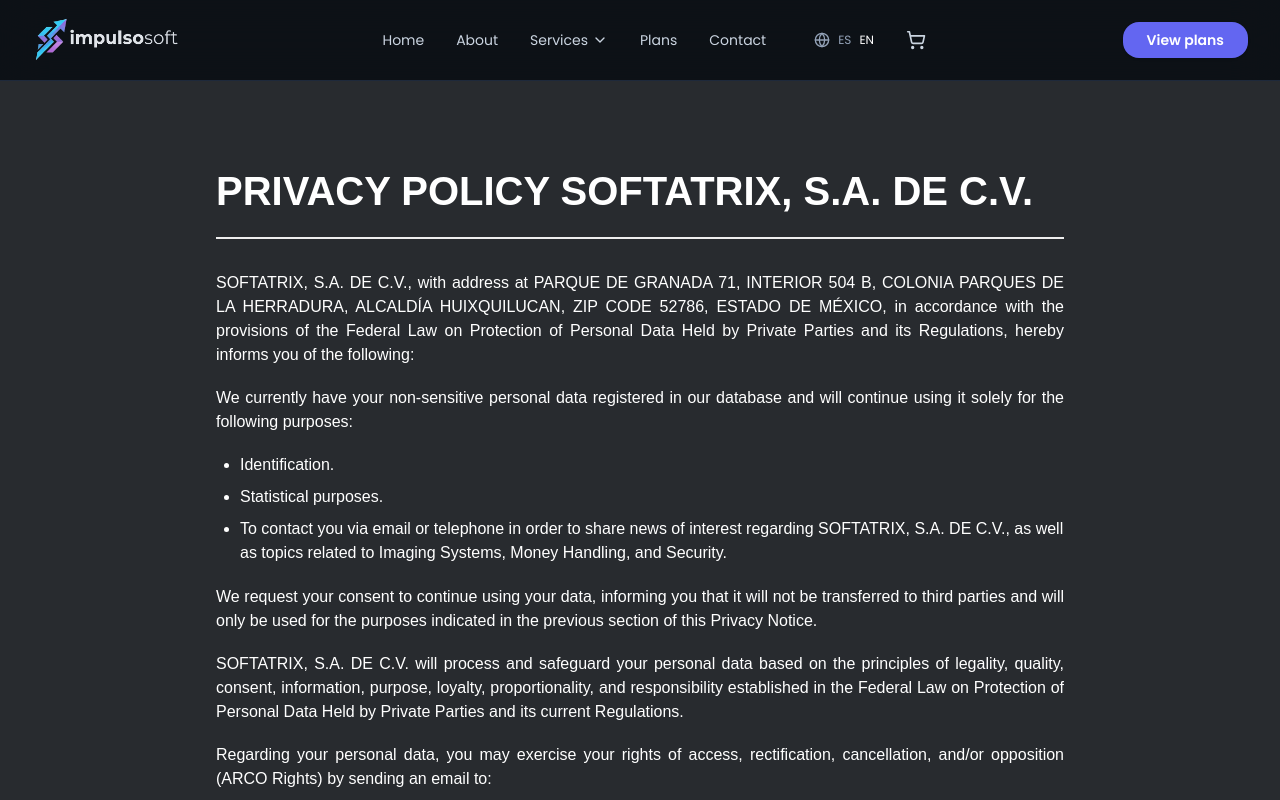
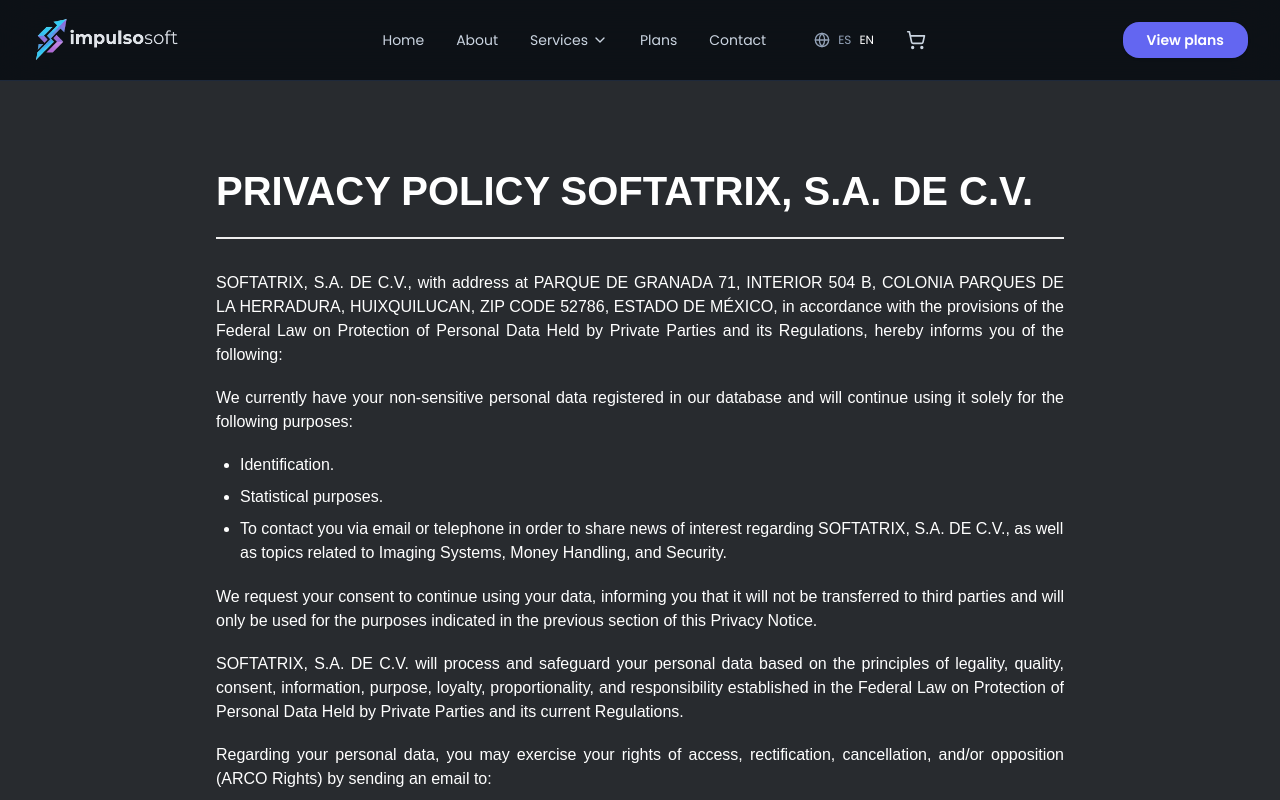
Before and after one commit to JaknetProyectos/impulsoft, a Next.js app: page /en/legal/privacidad in a window 1280 px wide. Shown: the top 800 px of the page. Built offline with nearby package versions, Linux system fonts and the light colour scheme.

Commit message:
Quitar alcaldia

```diff
--- a/package.json
+++ b/package.json
@@ -24,7 +24,6 @@
     "i18next-browser-languagedetector": "^8.2.1",
     "i18next-http-backend": "^4.0.0",
     "lucide-react": "^0.475.0",
-    "marked": "^18.0.3",
     "next": "15.3.7",
     "next-intl": "^4.11.0",
     "react": "^18.3.1",
--- a/src/app/[locale]/legal/privacidad/page.tsx
+++ b/src/app/[locale]/legal/privacidad/page.tsx
@@ -30,7 +30,7 @@
 
                     <p>
                         SOFTATRIX, S.A. DE C.V., con domicilio en PARQUE DE GRANADA 71, INTERIOR
-                        504 B, COLONIA PARQUES DE LA HERRADURA, ALCALDÍA HUIXQUILUCAN, C.P. 52786,
+                        504 B, COLONIA PARQUES DE LA HERRADURA,  HUIXQUILUCAN, C.P. 52786,
                         ESTADO DE MÉXICO, de conformidad con lo dispuesto en la Ley Federal de
                         Protección de Datos Personales en Posesión de los Particulares y su
                         Reglamento, hace de su conocimiento lo siguiente:
@@ -398,7 +398,7 @@
 
                     <p>
                         SOFTATRIX, S.A. DE C.V., with address at PARQUE DE GRANADA 71, INTERIOR
-                        504 B, COLONIA PARQUES DE LA HERRADURA, ALCALDÍA HUIXQUILUCAN, ZIP CODE
+                        504 B, COLONIA PARQUES DE LA HERRADURA,  HUIXQUILUCAN, ZIP CODE
                         52786, ESTADO DE MÉXICO, in accordance with the provisions of the Federal
                         Law on Protection of Personal Data Held by Private Parties and its
                         Regulations, hereby informs you of the following:
--- a/src/app/[locale]/legal/reembolsos/page.tsx
+++ b/src/app/[locale]/legal/reembolsos/page.tsx
@@ -3,7 +3,6 @@
 import { useLocale } from "next-intl";
 import Header from "@/components/Header";
 import Footer from "@/components/Footer";
-import { marked } from "marked"
 
 
 function LegalEs() {
@@ -181,7 +180,7 @@
 
                     <p>
                         <strong>Domicilio:</strong> PARQUE DE GRANADA 71, INTERIOR 504 B, COLONIA
-                        PARQUES DE LA HERRADURA, ALCALDÍA HUIXQUILUCAN, C.P. 52786, ESTADO DE
+                        PARQUES DE LA HERRADURA,  HUIXQUILUCAN, C.P. 52786, ESTADO DE
                         MÉXICO
                     </p>
 
@@ -367,7 +366,7 @@
 
                     <p>
                         <strong>Address:</strong> PARQUE DE GRANADA 71, INTERIOR 504 B, COLONIA
-                        PARQUES DE LA HERRADURA, ALCALDÍA HUIXQUILUCAN, ZIP CODE 52786, ESTADO DE
+                        PARQUES DE LA HERRADURA,  HUIXQUILUCAN, ZIP CODE 52786, ESTADO DE
                         MÉXICO
                     </p>
 
--- a/src/app/[locale]/legal/terminos/page.tsx
+++ b/src/app/[locale]/legal/terminos/page.tsx
@@ -230,7 +230,7 @@
 
                     <p>
                         <strong>Domicilio:</strong> PARQUE DE GRANADA 71, INTERIOR 504 B, COLONIA
-                        PARQUES DE LA HERRADURA, ALCALDÍA HUIXQUILUCAN, C.P. 52786, ESTADO DE
+                        PARQUES DE LA HERRADURA,  HUIXQUILUCAN, C.P. 52786, ESTADO DE
                         MÉXICO
                     </p>
 
@@ -462,7 +462,7 @@
 
                     <p>
                         <strong>Address:</strong> PARQUE DE GRANADA 71, INTERIOR 504 B, COLONIA
-                        PARQUES DE LA HERRADURA, ALCALDÍA HUIXQUILUCAN, ZIP CODE 52786, ESTADO DE
+                        PARQUES DE LA HERRADURA,  HUIXQUILUCAN, ZIP CODE 52786, ESTADO DE
                         MÉXICO
                     </p>
 
--- a/src/messages/es.json
+++ b/src/messages/es.json
@@ -128,7 +128,7 @@
     "cards": {
       "address": {
         "title": "Ubicación",
-        "value": "PARQUE DE GRANADA 71, INTERIOR 504 B,\nCOLONIA PARQUES DE LA HERRADURA,\nALCALDÍA HUIXQUILUCAN, C.P. 52786,\nESTADO DE MÉXICO"
+        "value": "PARQUE DE GRANADA 71, INTERIOR 504 B,\nCOLONIA PARQUES DE LA HERRADURA,\nHUIXQUILUCAN, C.P. 52786,\nESTADO DE MÉXICO"
       },
       "email": {
         "title": "Correo",
```
Also changed, not shown: 1 other file (tests, documents, lock files or other folders).
